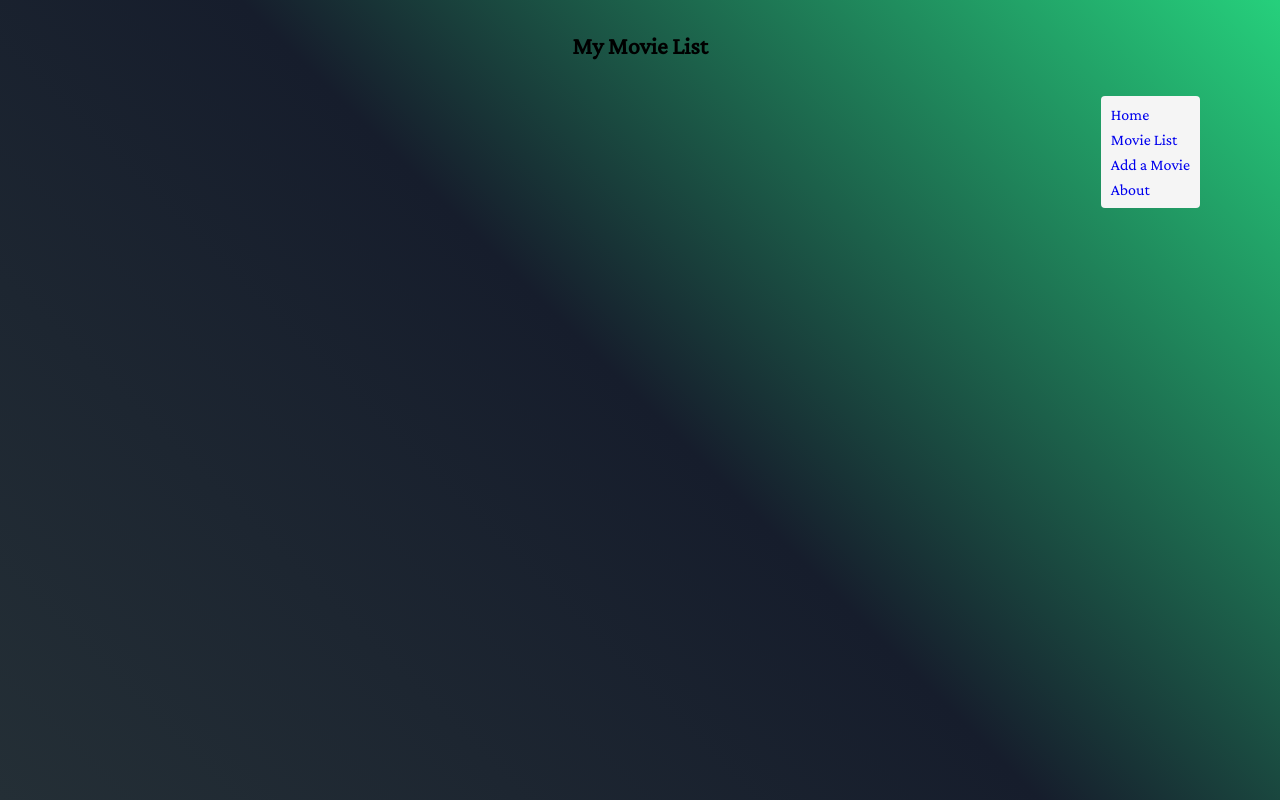
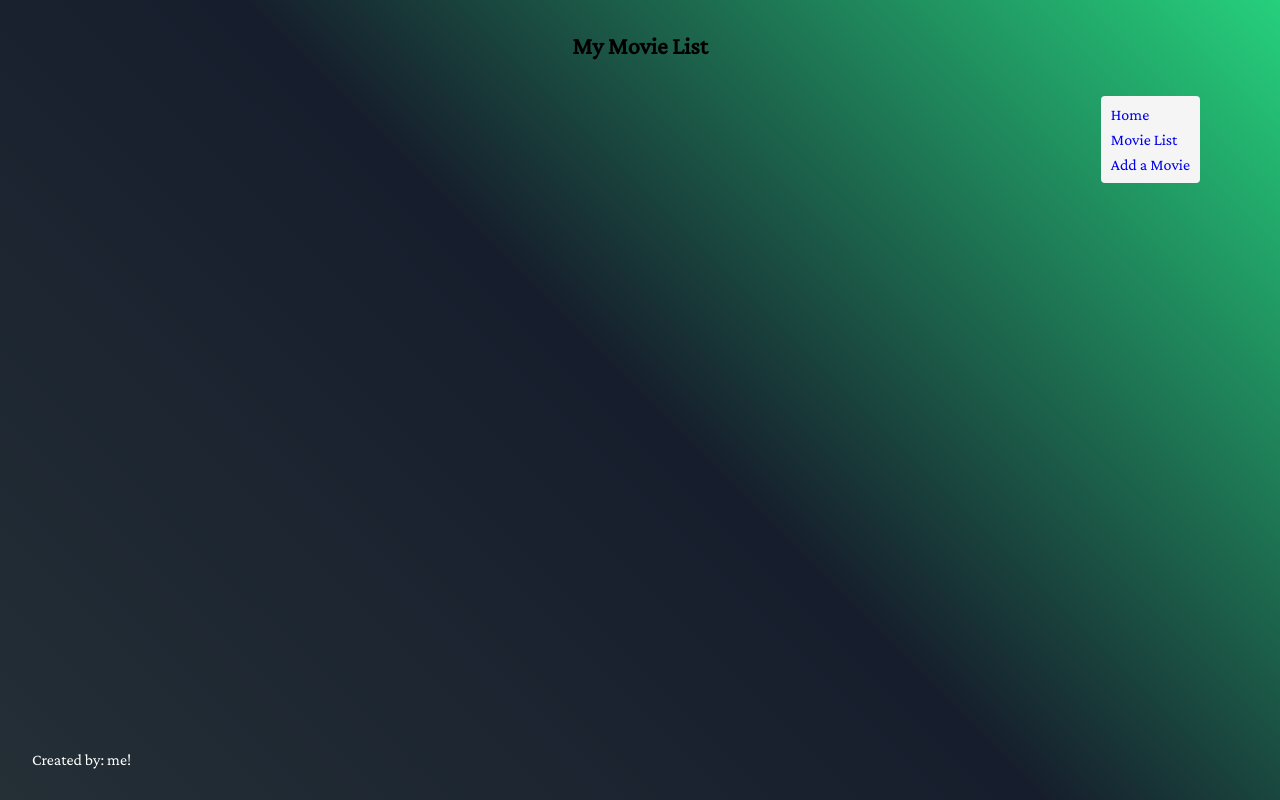
Before and after one commit to irondude14/phase-2-react-project, a React (Create React App) app: page / in a window 1280 px wide. Built offline with nearby package versions, Linux system fonts and the light colour scheme.

Commit message:
Updated styling

```diff
--- a/src/components/About.js
+++ /dev/null
@@ -1,10 +0,0 @@
-import React from 'react';
-
-export default function About() {
-  return (
-    <div>
-      <h3>Created by:</h3>
-      <em>Created by me!</em>
-    </div>
-  );
-}
--- a/src/components/App.js
+++ b/src/components/App.js
@@ -2,21 +2,21 @@ import React from 'react';
 import { Route, Routes } from 'react-router-dom';
 import Nav from './Nav';
 import MovieList from './MovieList';
-import About from './About';
+import Footer from './Footer';
 import Home from './Home';
 import MovieForm from './MovieForm';
 
 export default function App() {
   return (
-    <div>
+    <>
       <Routes>
         <Route path='/' element={<Nav />}>
           <Route path='home' element={<Home />} />
           <Route path='movielist' element={<MovieList />} />
           <Route path='movieform' element={<MovieForm />} />
-          <Route path='about' element={<About />} />
         </Route>
       </Routes>
-    </div>
+      <Footer />
+    </>
   );
 }
--- /dev/null
+++ b/src/components/Footer.js
@@ -0,0 +1,9 @@
+import React from 'react';
+
+export default function Footer() {
+  return (
+    <div className='footer'>
+      <p> Created by: me!</p>
+    </div>
+  );
+}
--- a/src/components/Nav.js
+++ b/src/components/Nav.js
@@ -10,7 +10,6 @@ export default function Nav() {
           <Link to='/home'>Home </Link>
           <Link to='/movielist'>Movie List </Link>
           <Link to='/movieform'>Add a Movie</Link>
-          <Link to='/about'>About</Link>
         </ul>
       </nav>
 
--- a/src/index.css
+++ b/src/index.css
@@ -180,3 +180,10 @@ a:hover {
   margin-left: 0.5rem;
   margin-right: 0.5rem;
 }
+
+.footer {
+  color: white;
+  position: fixed;
+  left: 2rem;
+  bottom: 1rem;
+}
```
